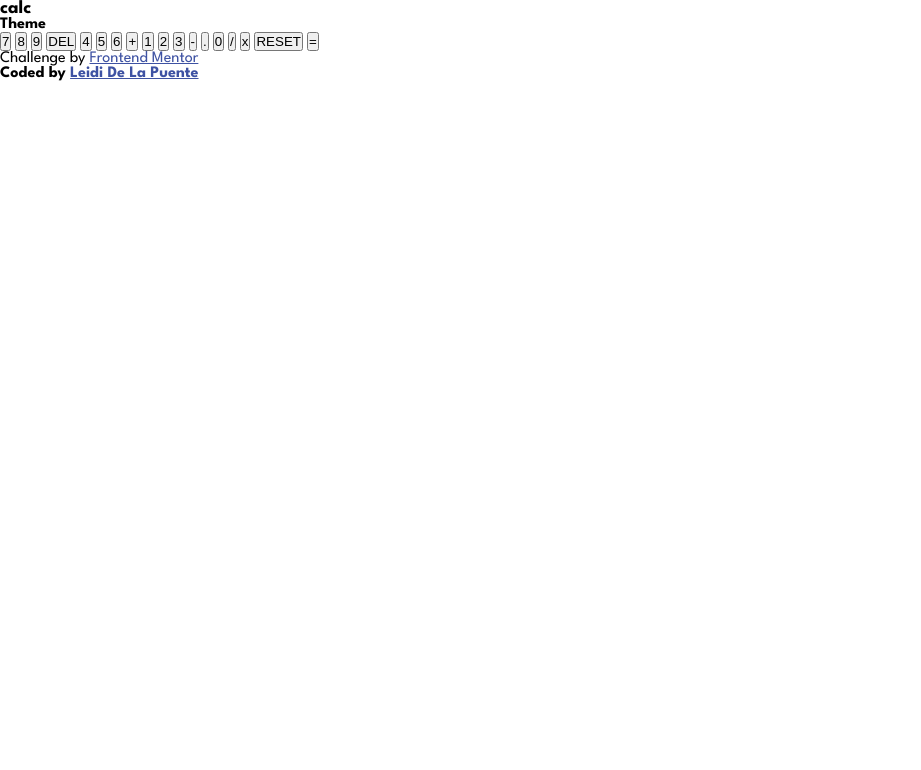
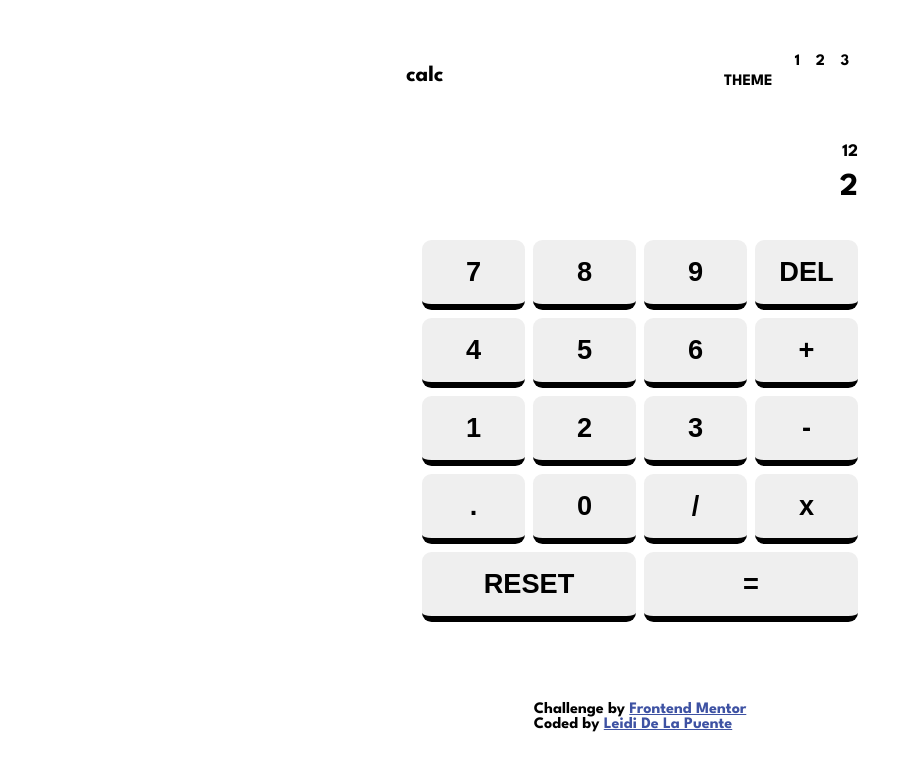
Before and after one commit to leididelapuente13/calculator, a website: page index.html in a window 1280 px wide. Shown: the whole page, without its empty margins (0-921 px from the left). Drawn offline with Linux system fonts and the light colour scheme.

Commit message:
Added: mixin with the structure of the calculator

```diff
--- a/index.html
+++ b/index.html
@@ -18,48 +18,57 @@
 </head>
 
 <body>
+  <div class="container">
     <header class="header">
       <h3 class="header__title">calc</h3>
       <div class="header__container">
-      <h4 class="header__container-title">Theme</h4>
-      <div class="header__container-numbers"></div>
+        <h4 class="header__container-title">THEME</h4>
+        <div class="header__container-div">
+          <div class="header__container-numbers">
+            <span>1</span>
+            <span>2</span>
+            <span>3</span>
+          </div>
           <div class="header__container-themes">
-        <span class="header__circle"></span>
+            <div class="header__circle"></div>
+          </div>
         </div>
       </div>
     </header>
     <main>
       <div class="calculator">
         <div class="calculator__display">
-        <p class="calculator__values"></p>
-        <p class="calculator__total"></p>
+          <p class="calculator__values">12</p>
+          <p class="calculator__total">2</p>
         </div>
         <div class="calculator__board">
           <button class="calculator__button">7</button>
           <button class="calculator__button">8</button>
           <button class="calculator__button">9</button>
-        <button class="calculator__button--delete">DEL</button>
+          <button class="calculator__button calculator__button--delete">DEL</button>
           <button class="calculator__button">4</button>
           <button class="calculator__button">5</button>
           <button class="calculator__button">6</button>
-        <button class="calculator__button--add">+</button>
+          <button class="calculator__button calculator__button--add">+</button>
           <button class="calculator__button">1</button>
           <button class="calculator__button">2</button>
           <button class="calculator__button">3</button>
-        <button class="calculator__button--substract">-</button>
-        <button class="calculator__button--point">.</button>
+          <button class="calculator__button calculator__button--substract">-</button>
+          <button class="calculator__button calculator__button--point">.</button>
           <button class="calculator__button">0</button>
-        <button class="calculator__button--division">/</button>
-        <button class="calculator__button--multiplication">x</button>
-        <button class="calculator__button--reset">RESET</button>
-        <button class="calculator__button--equals">=</button>
+          <button class="calculator__button calculator__button--division">/</button>
+          <button class="calculator__button calculator__button--multiplication">x</button>
+          <button class="calculator__button calculator__button--reset">RESET</button>
+          <button class="calculator__button calculator__button--equals">=</button>
         </div>
       </div>
     </main>
     <footer>
       <p>Challenge by <a href="https://www.frontendmentor.io?ref=challenge" target="_blank">Frontend Mentor</a></p>
-    <h4>Coded by <a href="">Leidi De La Puente</a></h4>
+      <p>Coded by <a href="">Leidi De La Puente</a></p>
     </footer>
+  </div>
+
 </body>
 
 </html>
--- a/sass/_mixin.scss
+++ b/sass/_mixin.scss
@@ -1,4 +1,4 @@
-*{
+* {
     margin: 0;
     padding: 0;
     box-sizing: border-box;
@@ -9,97 +9,140 @@ body {
     font-weight: 400;
 }
 
-.header{
-   &__title{
-
+.container {
+    display: flex;
+    flex-direction: column;
+    justify-content: center;
+    align-items: center;
+    margin: 2rem auto;
 }
 
-   &__container{
-
+.header,
+main {
+    width: 80%;
+    max-width: 500px;
 }
 
-   &__container-title{
+.header {
+    padding: 0.4rem 1rem;
+    margin: 1rem 0.5rem;
+    display: flex;
+    justify-content: space-between;
 
+    &__title {
+        align-self: center;
+        font-size: 1.4rem;
+        margin-top: 0.5rem;
     }
 
-   &__container-numbers{
-
+    &__container {
+        display: flex;
+        width: 35%;
+        max-width: 150px;
+        gap: 0.5rem;
     }
 
-   &__container-themes{
-
+    &__container-title {
+        margin-top: 1.2rem;
+        margin-right: 0.4rem;
+        align-self: center;
     }
 
-   &__circle{
+    &__container-div {
+        max-width: 70px;
+        width: 70%;
+    }
 
+    &__container-numbers {
+        display: flex;
+        justify-content: space-around;
+        font-weight: 700;
+    }
+
+    &__container-themes {
+        padding: 0.2rem;
+        border-radius: 0.8rem;
+        height: 20px;
+        display: flex;
+        //este es el que se debe editar desde javascript
+        justify-content: flex-start;
+        align-items: center;
+    }
+
+    &__circle {
+        height: 18px;
+        width: 18px;
+        border-radius: 50%;
     }
 }
 
-.calculator{
-
-    &__display{
-
+main {
+    width: 80%;
 }
 
-    &__values{
+.calculator {
+    display: flex;
+    flex-direction: column;
+    gap: 1rem;
+    padding: 1rem;
 
+    &__display {
+        height: 5rem;
+        padding: 1rem;
+        display: flex;
+        flex-direction: column;
+        align-items: flex-end;
+        gap: 0.8rem;
+        font-weight: 700;
     }
 
-    &__total{
-
+    &__display,
+    &__board {
+        border-radius: 0.5rem;
     }
 
-    &__board{
-
+    &__values {
+        font-size: 1.1rem;
     }
 
-    &__button{
-
+    &__total {
+        font-size: 2rem;
     }
 
-    &__button--delete{
-
+    &__board {
+        display: grid;
+        grid-template-columns: repeat(4, 1fr);
+        gap: 0.5rem;
+        padding: 1rem;
     }
 
-    &__button--add{
-
+    &__button {
+        padding: 1rem;
+        font-weight: 700;
+        font-size: 1.7rem;
+        text-align: center;
+        border: none;
+        border-radius: 0.6rem;
+        border-bottom: 6px solid;
     }
 
-    &__button--substract{
-
+    &__button--reset {
+        grid-column: 1/3;
     }
 
-    &__button--point{
-
-    }
-
-    &__button--division{
-
-    }
-
-    &__button--multiplication{
-
-    }
-
-    &__button--reset{
-
-    }
-
-    &__button--equals{
-
+    &__button--equals {
+        grid-column: 3/-1;
     }
 }
 
-footer{
-    p{
+footer {
+    margin-top: 3rem;
 
+    p {
+        font-weight: 700;
     }
 
-    h4{
-
-    }
-
-    a{
+    a {
         color: hsl(228, 45%, 44%);
     }
 }
--- a/sass/_theme1.scss
+++ b/sass/_theme1.scss
@@ -11,3 +11,103 @@ $theme1: (
     dark-grayish-blue: hsl(221, 14%, 31%),
     white-color: hsl(0, 0%, 100%)
 );
+
+body {
+
+}
+
+.container {
+
+}
+
+.header, main {
+
+}
+
+.header {
+    &__title {
+
+    }
+
+    &__container {
+
+    }
+
+    &__container-title {
+
+    }
+
+    &__container-div {
+
+    }
+
+    &__container-numbers {
+
+    }
+
+    &__container-themes {
+
+    }
+
+    &__circle {
+
+    }
+}
+
+main {
+
+}
+
+.calculator {
+    &__display {
+
+    }
+
+    &__values {
+
+    }
+
+    &__total {
+
+    }
+
+    &__board {
+
+    }
+
+    &__button {
+
+    }
+
+    &__button--delete {
+
+    }
+
+    &__button--add {
+
+    }
+
+    &__button--substract {
+
+    }
+
+    &__button--point {
+
+    }
+
+    &__button--division {
+
+    }
+
+    &__button--multiplication {
+
+    }
+
+    &__button--reset {
+
+    }
+
+    &__button--equals {
+
+    }
+}
--- a/sass/style.scss
+++ b/sass/style.scss
@@ -1 +1,2 @@
-@use 'mixin'
+@use 'mixin';
+@use 'theme1';
```
Also changed, not shown: css/style.css, 1 other file. Lines whose indentation alone changed are shown as unchanged.
